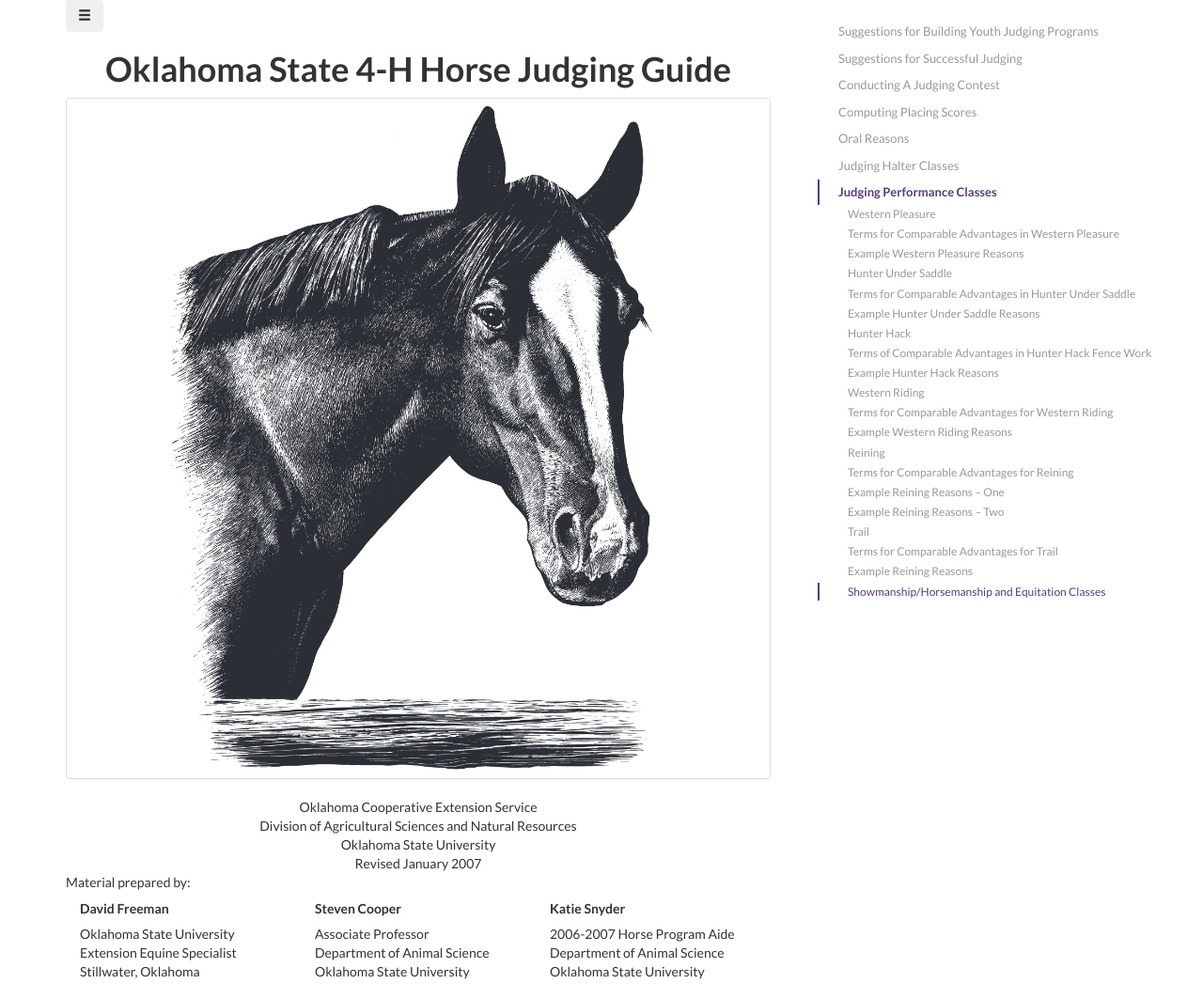
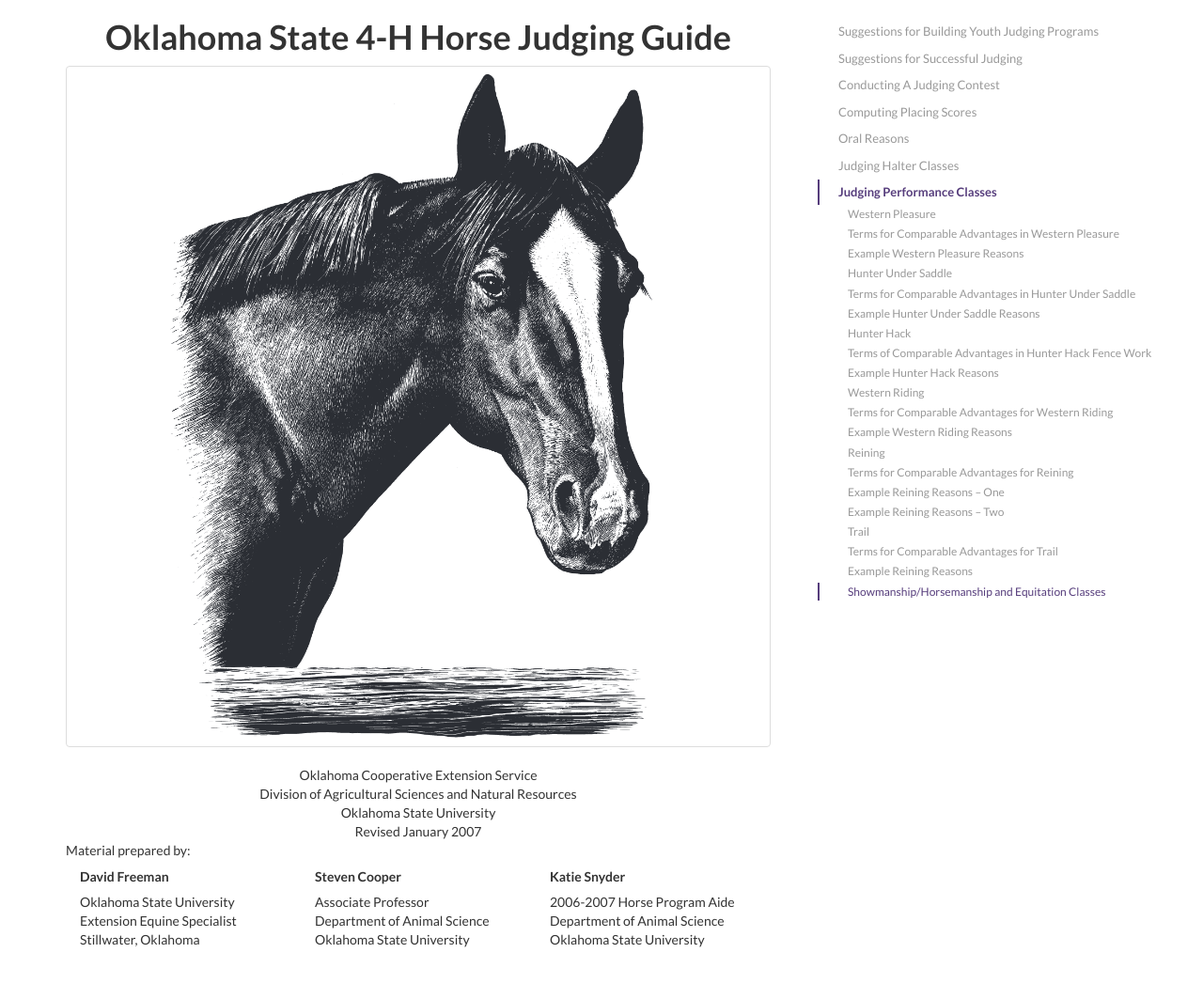
Before and after one commit to emyarod/202C-1, a plain HTML site: page index.html in a window 1280 px wide. Shown: the top 1047 px of the page at 94% size. Drawn offline with Linux system fonts and the light colour scheme; a web font is replaced by a local one.

Commit message:
hides swipable table of contents on large screens

```diff
--- a/index.html
+++ b/index.html
@@ -120,7 +120,7 @@
     <div class="row">
       <div class="col-lg-8">
         <div class="cover" id="cover">
-          <button class="btn easy-sidebar-toggle" aria-label="hamburger">
+          <button class="btn easy-sidebar-toggle hidden-lg" aria-label="hamburger">
             <span class="glyphicon glyphicon-menu-hamburger" aria-hidden="true"></span>
           </button>
           <header class="text-center">
```
